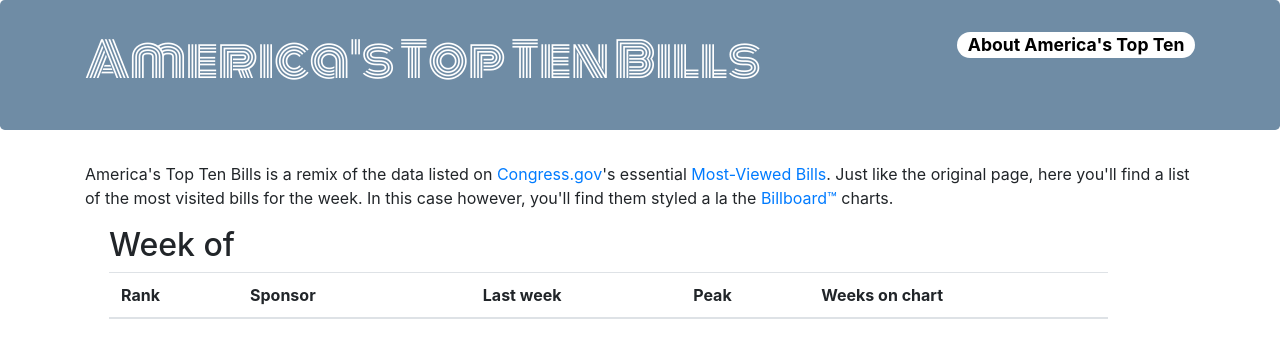
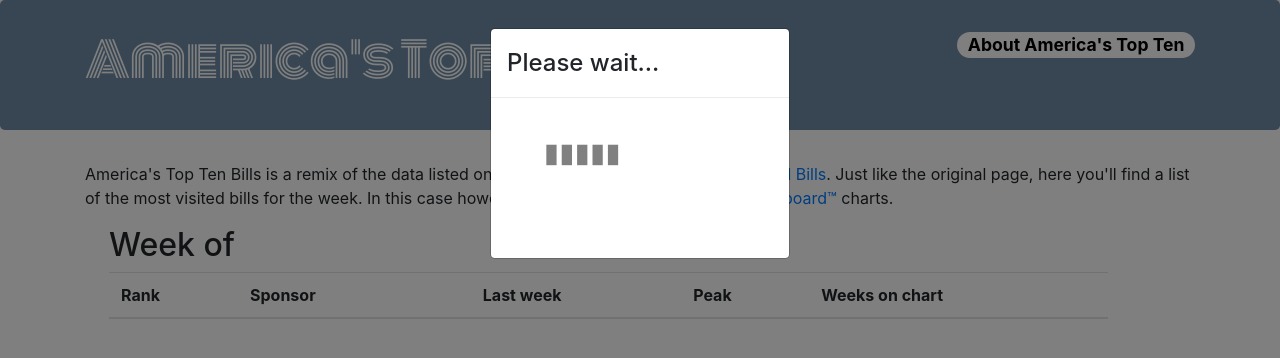
Before and after one commit to esperr/americas-top-ten, a plain HTML site: page index.html in a window 1280 px wide. Drawn offline with nearby package versions, Linux system fonts and the light colour scheme; no server answers.

Commit message:
Waiting...
Added "waiting" dialog

```diff
--- a/index.html
+++ b/index.html
@@ -20,6 +20,8 @@
 </head>
 <body>
   <script src="https://ajax.googleapis.com/ajax/libs/jquery/2.2.2/jquery.min.js"></script>
+  <script src="https://stackpath.bootstrapcdn.com/bootstrap/4.1.3/js/bootstrap.min.js" integrity="sha384-ChfqqxuZUCnJSK3+MXmPNIyE6ZbWh2IMqE241rYiqJxyMiZ6OW/JmZQ5stwEULTy" crossorigin="anonymous"></script>
+
 
 
 
@@ -65,9 +67,23 @@
 
 </div>
 
+<div id="waiting" class="modal fade" tabindex="-1" role="dialog" aria-labelledby="load-text">
+  <div class="modal-dialog modal-sm" role="document">
+    <div class="modal-content">
+      <div class="modal-header">
+        <h4 class="modal-title">Please wait...</h4>
+      </div>
+      <div class="modal-body">
+        <img src="loading-bars.svg">
+      </div>
+    </div>
+  </div>
+</div>
+
 <script>
 
 (function() {
+  $('#waiting').modal('show');
   $.ajax({
     url: 'https://top-ten-bill-scraper.ue.r.appspot.com/',
     error: function () {
@@ -77,10 +93,9 @@
     success: function( data ) {
       console.log(data);
       $( "#week" ).append( data.billlist.week );
-
       let bills = data.billlist.bills;
-
       console.log(bills);
+      $('#waiting').modal('hide');
       bills.forEach(function(bill){
         $( "tbody" ).append("<tr>");
         $( "table tr" ).last().append(`<th class="currentrank" scope="row">${bill.currentrank}</th>`);
```
Also changed, not shown: loading-bars.svg (added).
